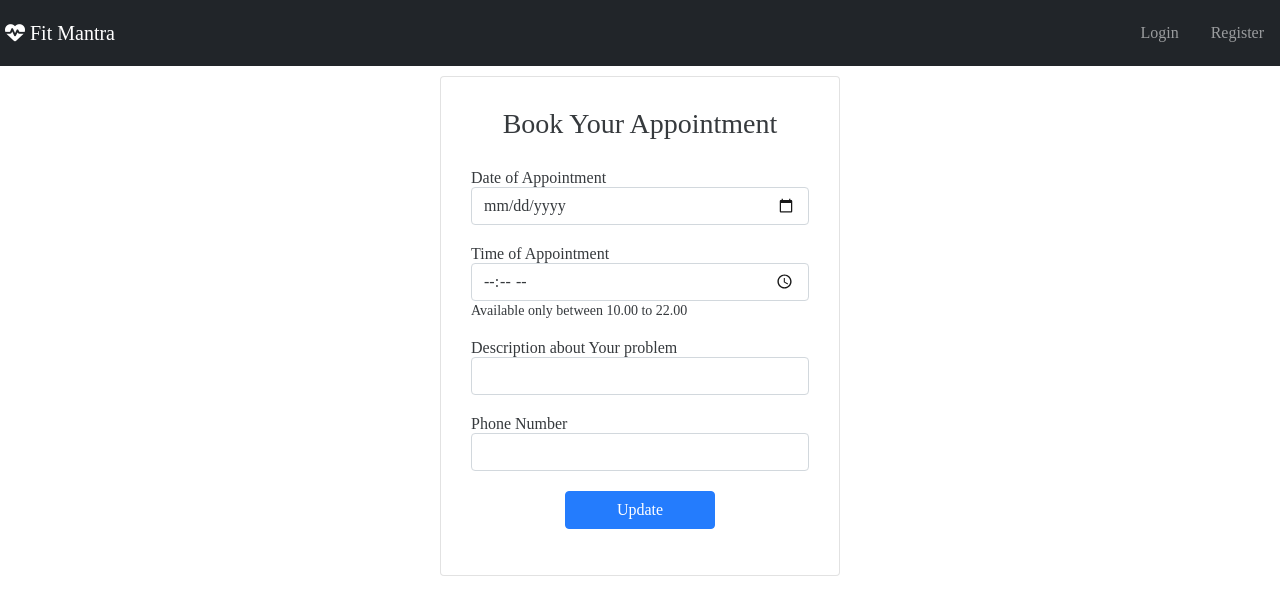
After one commit to KishoreMuthyala/Fit_Mantra, a Django app: page /edit in a window 1280 px wide. The commit adds this page. Shown: the top 615 px of the page. Run offline with Django 3.2, Linux system fonts and the light colour scheme; some libraries are stand-ins or nearby versions.

Commit message:
added update functionality

```diff
--- a/home/templates/home/base.html
+++ b/home/templates/home/base.html
@@ -224,7 +224,7 @@
         margin: auto;
       }
       .inp{
-        margin:20px;
+        margin-top:20px;
       }
 
       .book{
@@ -261,8 +261,15 @@
 
       }
 
+      .appo{
+        display: flex;
+        justify-content: center;
+        align-items: center;
+      }
+
       .tab-pane > h3{
         margin-top: 20px;
+
       }
 
 
--- a/home/templates/home/doctor.html
+++ b/home/templates/home/doctor.html
@@ -5,6 +5,7 @@
 {% if apps|length > 0 %}
 
 {% for app in apps %}
+ <h1 style="text-align: center;">Accepted Appointments</h1>
  <div class="card">
 
     <h6>Appointment Date:  {{app.appointment_date}}</h6>
--- /dev/null
+++ b/home/templates/home/edit.html
@@ -0,0 +1,33 @@
+{% extends "home/base.html" %}
+
+{% block content %}
+<div class="card">
+<h3 style="text-align:center ;">Book Your Appointment</h3>
+
+<form action="" method="POST">
+    {% csrf_token %}
+    <div class="inp">
+        <label>Date of Appointment</label>
+        <input type="date" class="form-control" name="app_date"  value="{{app.appointment_date}}" required>
+    </div>
+    <div class="inp">
+        <label>Time of Appointment</label>
+        <input type="time" class="form-control" name="app_time" value="{{app.appointment_time}}" required>
+        <small>Available only between 10.00 to 22.00 </small>
+    </div>
+    <div class="inp">
+        <label>Description about Your problem</label>
+        <input type="text" class="form-control" name="app_des" value="{{app.appointment_description}}" required>
+    </div>
+    <div class="inp">
+        <label>Phone Number</label>
+        <input type="text" class="form-control" name="app_ph" value="{{app.phone_number}}" required maxlength="15">
+    </div>
+    <input type="hidden" name="user_id1" value="{{ user.id }}" />
+    <div class="col-auto inp" style="text-align: center;">
+        <button type="submit" class="btn btn-primary mb-3">Update</button>
+      </div>
+</form>
+</div>
+
+{% endblock %}
--- a/home/templates/home/index.html
+++ b/home/templates/home/index.html
@@ -35,7 +35,7 @@
 {% endfor %}
 </div>
 {% else %}
-<h1>No Pending appointments</h1>
+<h1>No Accepted appointments</h1>
 {% endif %}
 
 {% else %}
--- a/home/urls.py
+++ b/home/urls.py
@@ -11,4 +11,5 @@ urlpatterns = [
     path('logout', views.logout, name="logout"),
     path('appointment', views.appointment, name='appointment'),
     path('myappointments', views.myappointments, name='myappointments'),
+    path('edit', views.edit, name='edit'),
 ]
--- a/home/views.py
+++ b/home/views.py
@@ -63,16 +63,20 @@ def index(request):
 
 def appointment(request):
     if request.method == "POST":
-        appointment_time = request.POST["app_time"]
-        appointment_date = request.POST["app_date"]
-        appointment_description = request.POST["app_des"]
-        phone_number = request.POST["app_ph"]
-        #phone_number = request.POST["phone_number"]
-        user_id = request.POST["user_id"]
-        appointment = Appointments(appointment_date=appointment_date,
-                                   appointment_time=appointment_time, appointment_description=appointment_description, phone_number=phone_number, user_id=user_id)
-        appointment.save()
-        return redirect("myappointments")
+        appo = Appointments.objects.filter(user_id=request.POST["user_id"])
+        if len(appo) > 0:
+            messages.error(request, "Appointment Already Taken")
+        else:
+            appointment_time = request.POST["app_time"]
+            appointment_date = request.POST["app_date"]
+            appointment_description = request.POST["app_des"]
+            phone_number = request.POST["app_ph"]
+            #phone_number = request.POST["phone_number"]
+            user_id = request.POST["user_id"]
+            appointment = Appointments(appointment_date=appointment_date,
+                                       appointment_time=appointment_time, appointment_description=appointment_description, phone_number=phone_number, user_id=user_id)
+            appointment.save()
+            return redirect("myappointments")
     if not request.user.is_authenticated:
         return redirect("login")
     if (request.user.username) == "doctor":
@@ -86,8 +90,8 @@ def myappointments(request):
             id1 = int(request.POST["app_id"])
             Appointments.objects.get(id=id1).delete()
             redirect("myappointments")
-        apps = Appointments.objects.filter(user_id=request.user.id,)
-        return render(request, "home/urappoint.html", {'apps': apps})
+        app = Appointments.objects.filter(user_id=request.user.id,)
+        return render(request, "home/urappoint.html", {'app': app})
     return redirect("login")
 
 
@@ -117,3 +121,24 @@ def doctor(request):
 
         return render(request, "home/doctor.html", {"apps": apps, })
     return redirect("home")
+
+
+def edit(request):
+    app = {}
+
+    if request.method == "POST":
+        if "user1_id" in request.POST.keys():
+            id1 = request.POST.get("user1_id", 1)
+            app = Appointments.objects.get(user_id=id1)
+        else:
+            id1 = request.POST.get("user_id1", 1)
+            app = Appointments.objects.get(user_id=id1)
+            app.appointment_time = request.POST["app_time"]
+            app.appointment_date = request.POST["app_date"]
+            app.appointment_description = request.POST["app_des"]
+            app.phone_number = request.POST["app_ph"]
+            #phone_number = request.POST["phone_number"]
+            app.save()
+            return redirect("myappointments")
+
+    return render(request, "home/edit.html", {"app": app})
```
Also changed, not shown: home/templates/home/appoint.html (+11 -3 lines), home/templates/home/urappoint.html (+17 -6 lines), db.sqlite3.
